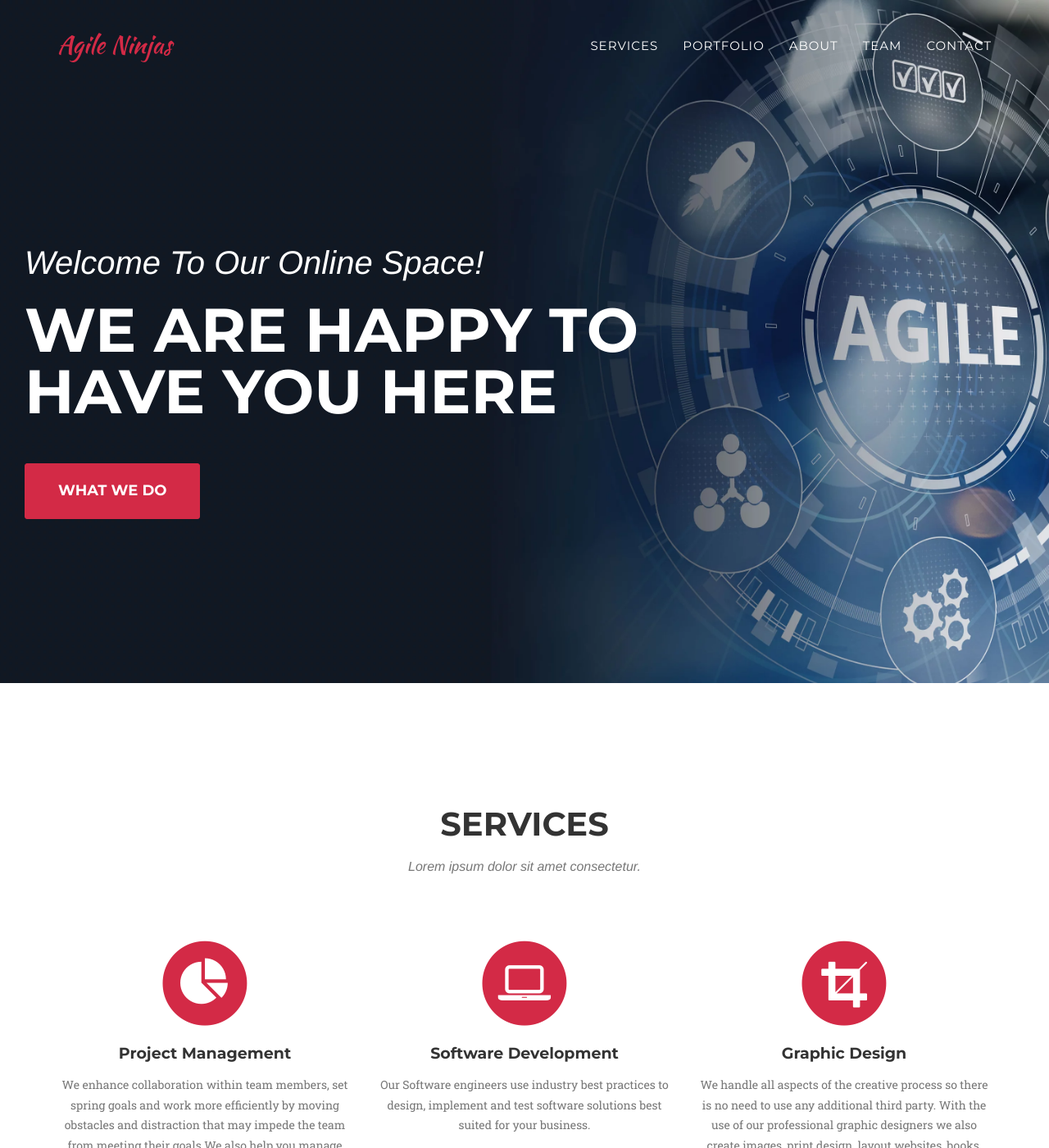
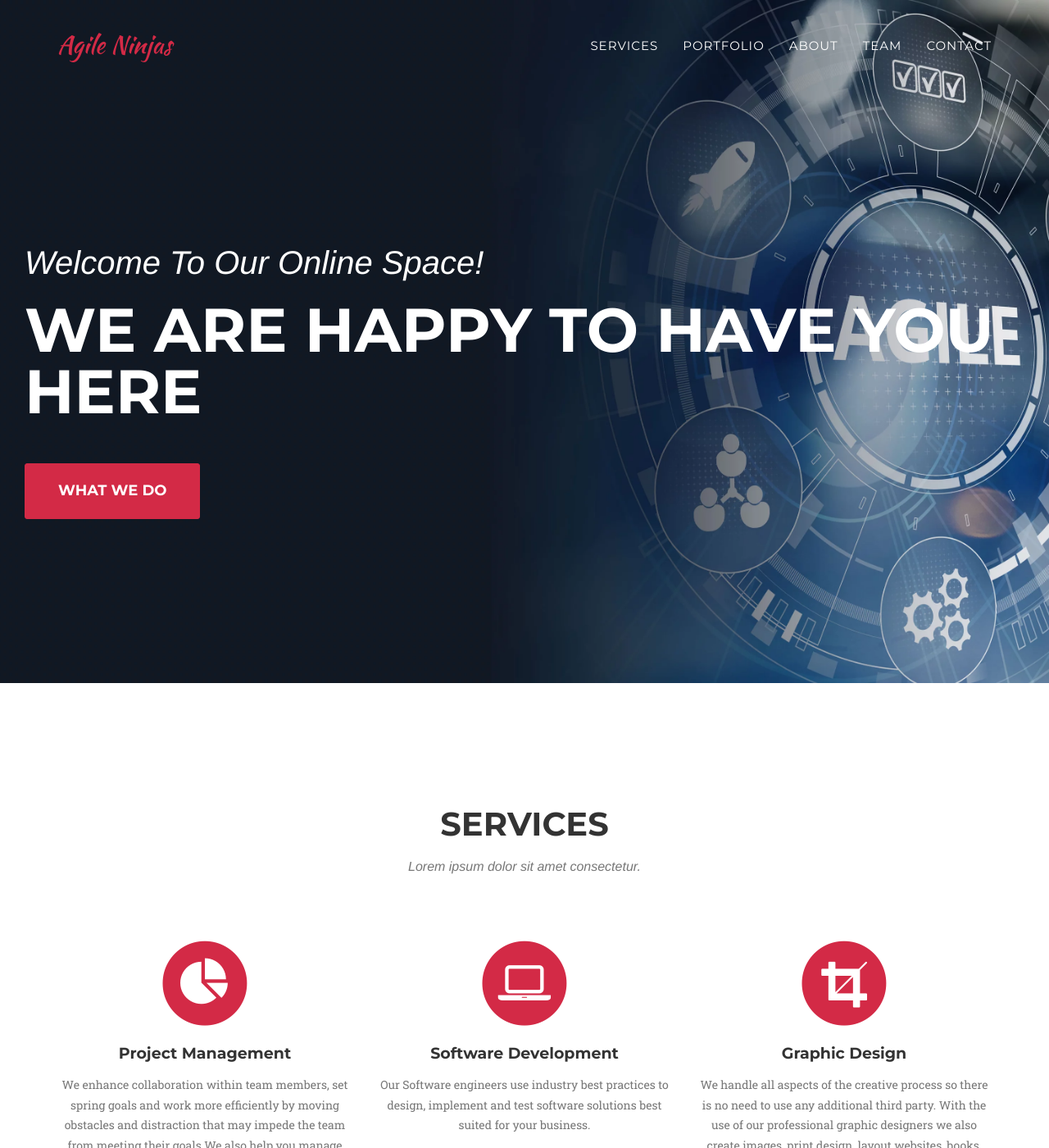
Before and after one commit to kamtoeddy/agile-ninjas, a Jekyll site: the page built from index.html, in a window 1280 px wide and 1400 px high. Shown: the whole window at 82% size. Built offline with Jekyll 4.4.1, drawn with Linux system fonts in a browser that asks for light colours; some web fonts are replaced.

Commit message:
feat: updated header text

```diff
--- a/_includes/css/agency.css
+++ b/_includes/css/agency.css
@@ -283,7 +283,7 @@ header .intro-text {
     text-align: center;
     width: 100%;
     height: 100%;
-    padding: 100px 3rem 50px;
+    padding: 2rem 3rem 50px;
     /* padding-top: 100px;
     padding-bottom: 50px; */
 }
@@ -291,7 +291,7 @@ header .intro-text {
 @media(min-width:1024px) {
     header .intro-text {
         text-align: left;
-        width: 80%;
+        min-width: 80%;
     }
 }
 
```
